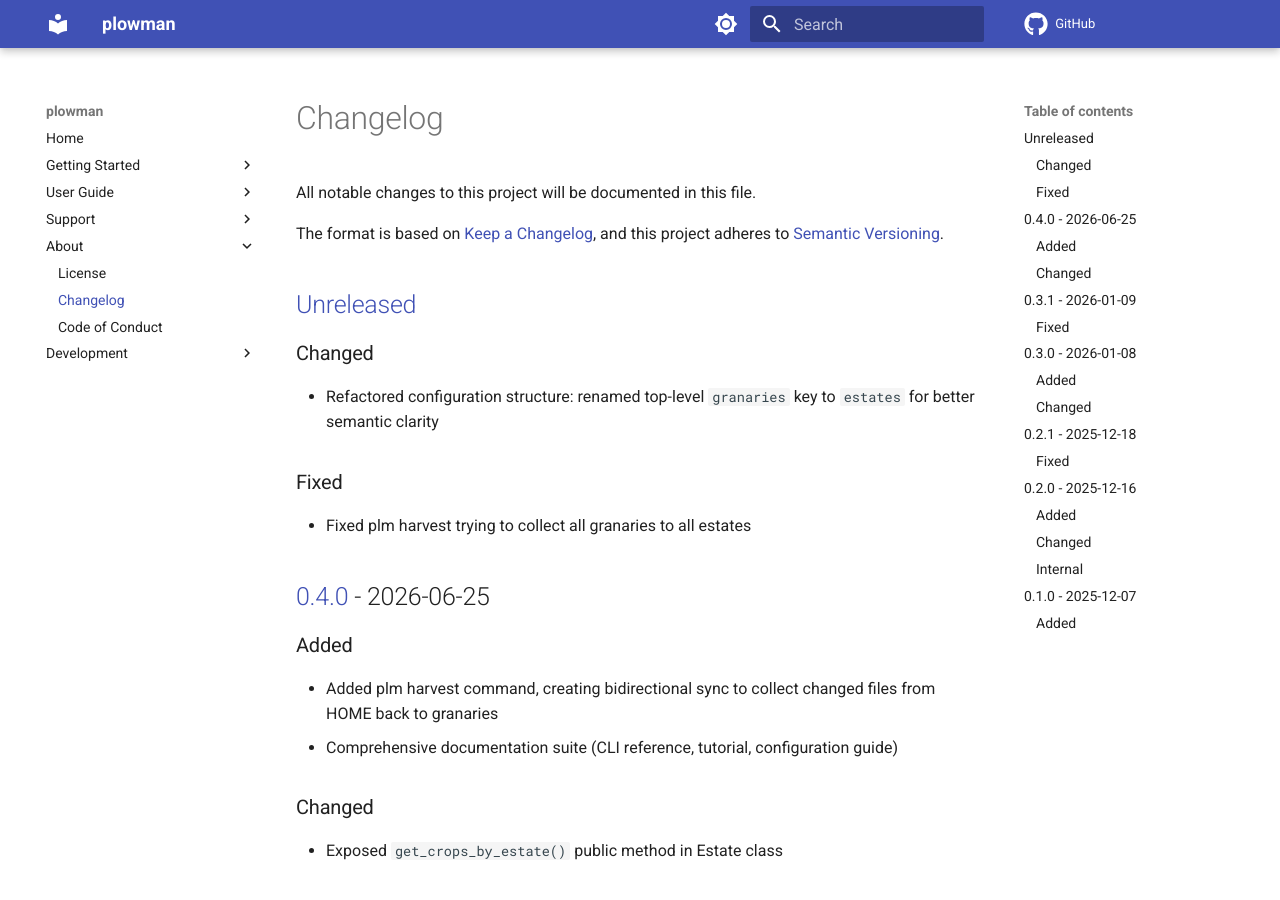
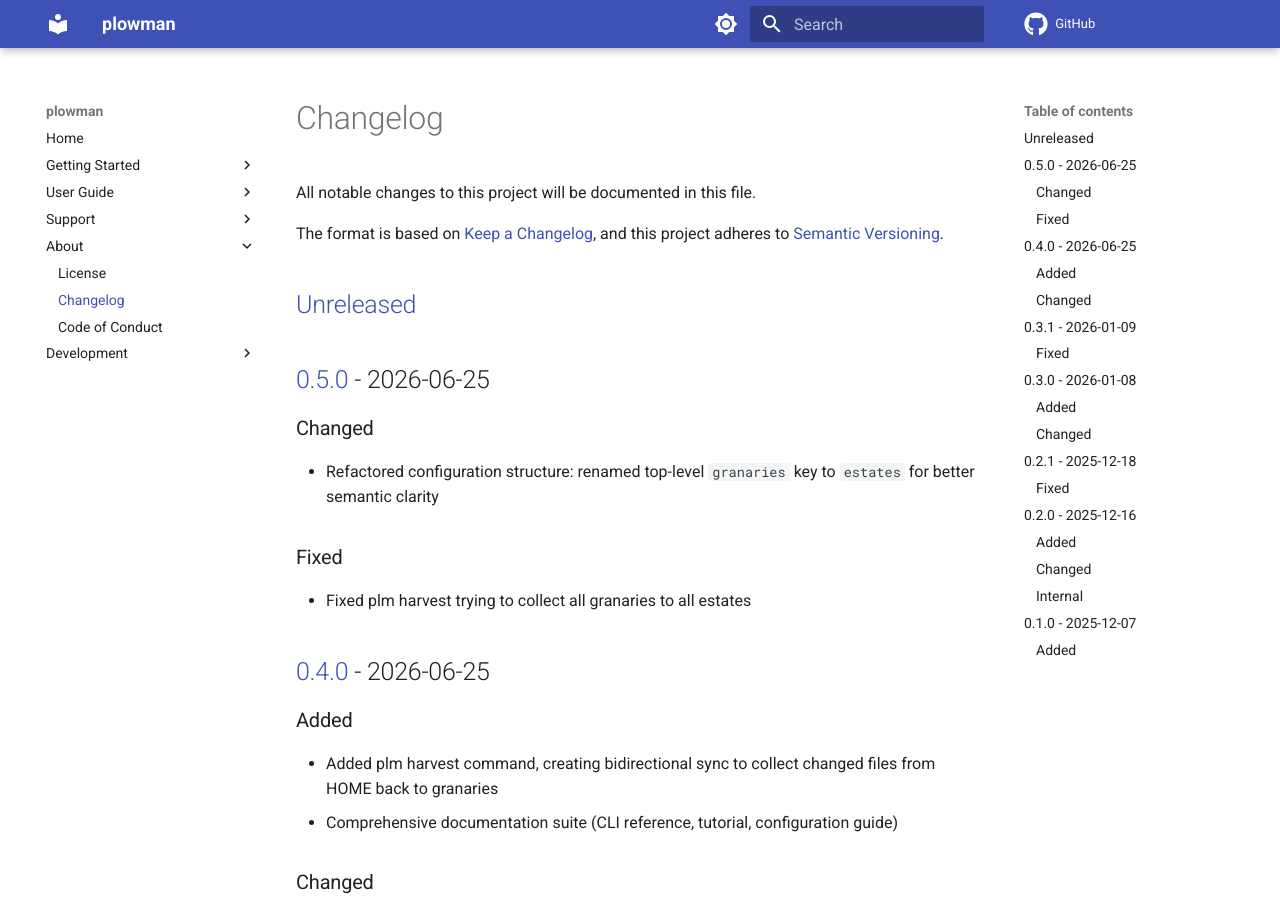
Before and after one commit to spapanik/plowman, an MkDocs documentation site: the page built from docs/CHANGELOG.md, in a window 1280 px wide and 900 px high. Built offline with MkDocs 1.6.1 and Material for MkDocs 9.7.7, drawn with Linux system fonts in a browser that asks for light colours; comment, search, counter and statistics services are not loaded.

Commit message:
🔖 Bump version

```diff
--- a/docs/CHANGELOG.md
+++ b/docs/CHANGELOG.md
@@ -5,6 +5,8 @@ All notable changes to this project will be documented in this file.
 The format is based on [Keep a Changelog], and this project adheres to [Semantic Versioning].
 
 ## [Unreleased]
+
+## [0.5.0] - 2026-06-25
 
 ### Changed
 
@@ -84,7 +86,8 @@ The format is based on [Keep a Changelog], and this project adheres to [Semantic
 
 [Keep a Changelog]: https://keepachangelog.com/en/1.1.0/
 [Semantic Versioning]: https://semver.org/spec/v2.0.0.html
-[Unreleased]: https://github.com/spapanik/plowman/compare/v0.4.0...main
+[Unreleased]: https://github.com/spapanik/plowman/compare/v0.5.0...main
+[0.5.0]: https://github.com/spapanik/plowman/compare/v0.4.0...v0.5.0
 [0.4.0]: https://github.com/spapanik/plowman/compare/v0.3.1...v0.4.0
 [0.3.1]: https://github.com/spapanik/plowman/compare/v0.3.0...v0.3.1
 [0.3.0]: https://github.com/spapanik/plowman/compare/v0.2.1...v0.3.0
--- a/pyproject.toml
+++ b/pyproject.toml
@@ -6,7 +6,7 @@ build-backend = "uv_build"
 
 [project]
 name = "plowman"
-version = "0.4.0"
+version = "0.5.0"
 
 authors = [
     { name = "Stephanos Kuma", email = "stephanos@kuma.ai" },
```
